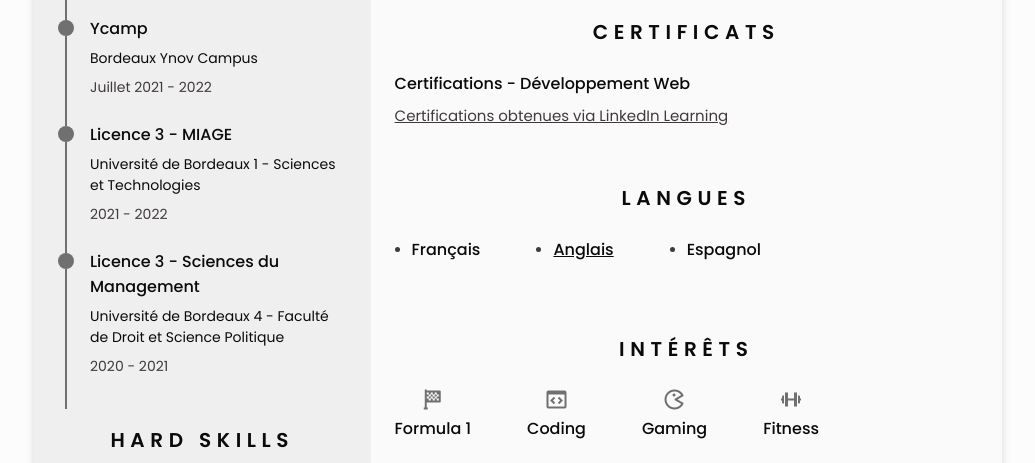
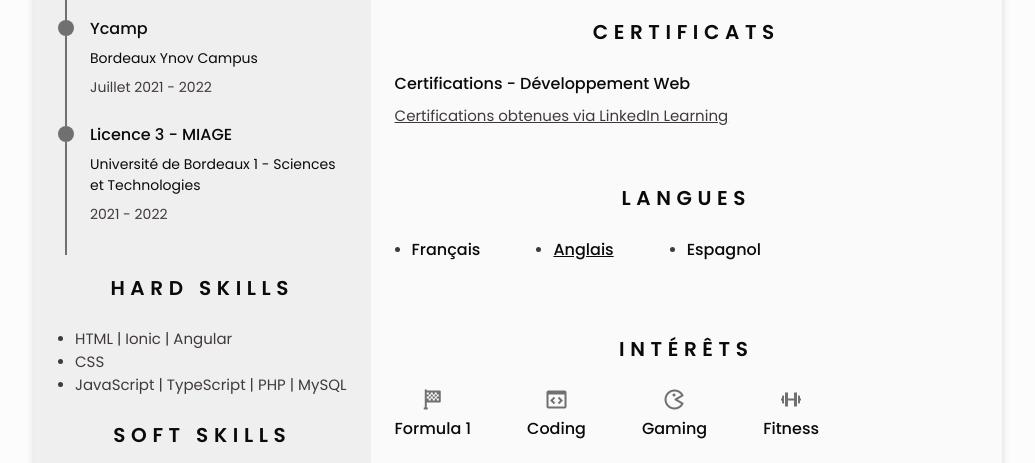
Before and after one commit to lipwilliam/Jo-Philippe-WILLIAM-CV, a plain HTML site: page index.html in a window 1280 px wide. Shown: the part 851-1314 px from the top of the page, without its empty margins (122-1157 px from the left). Drawn offline with nearby package versions, Linux system fonts and the light colour scheme.

Commit message:
Add files via upload

```diff
--- a/index.html
+++ b/index.html
@@ -189,19 +189,6 @@
                                     <h3 class="education__title">Licence 3 - MIAGE</h3>
                                     <span class="education__studies">Université de Bordeaux 1 - Sciences et Technologies</span>
                                     <span class="education__year">2021 - 2022</span>
-                                </div>
-                            </div>
-
-                            <div class="education__content">
-                                <div class="education__time">
-                                    <span class="education__rounder"></span>
-                                    <span class="education__line"></span>
-                                </div>
-
-                                <div class="education__data bd-grid">
-                                    <h3 class="education__title">Licence 3 - Sciences du Management</h3>
-                                    <span class="education__studies">Université de Bordeaux 4 - Faculté de Droit et Science Politique</span>
-                                    <span class="education__year">2020 - 2021</span>
                                 </div>
                             </div>
                         </div>
```
